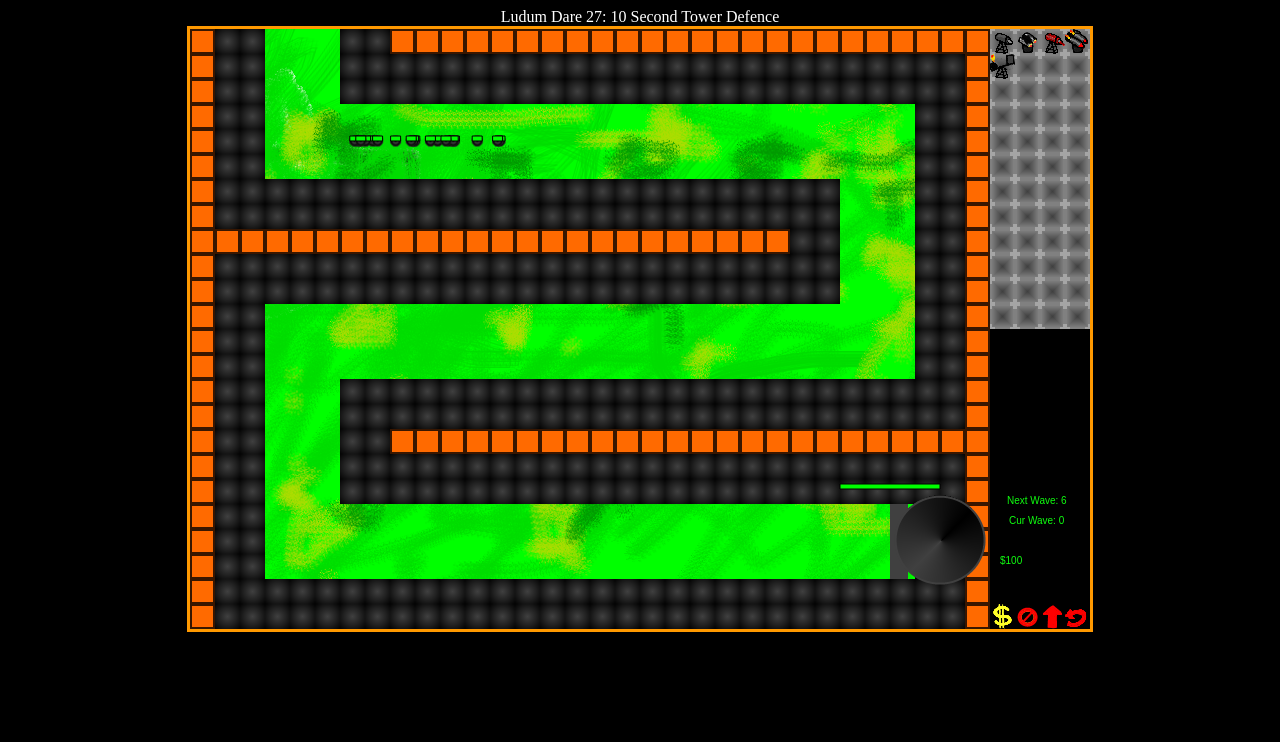
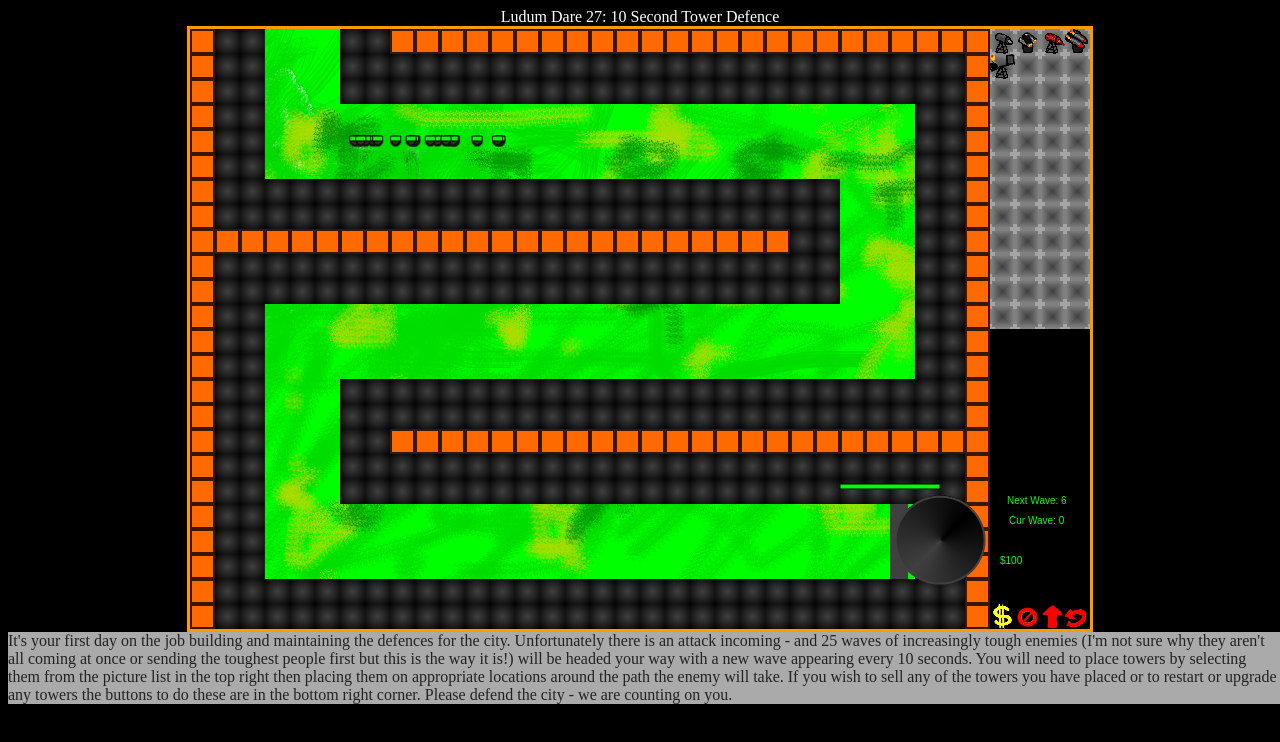
Before and after one commit to filtoid/ld27, a plain HTML site: page compo/index.html in a window 1280 px wide. Drawn offline with Linux system fonts and the light colour scheme.

Commit message:
Added in some help text to the main html view (in fact the only view)

```diff
--- a/compo/index.html
+++ b/compo/index.html
@@ -26,7 +26,11 @@
 			<p>Your browser does not support the canvas element. I'm afraid I am only supporting Chrome during LD25 - I just don't have time to work through browser specific issues - Filtoid. Try it in other browsers though - it might work.</p>
 		</canvas>
 	</div>
-	<div id="player-message" style="position:absolute ; color:#222222 ; background-color:#aaaaaa"></div>
+	<div id="player-message" style="position:absolute ; color:#222222 ; background-color:#aaaaaa">It's your first day on the job building and maintaining the defences for the city.
+	Unfortunately there is an attack incoming - and 25 waves of increasingly tough enemies (I'm not sure why they aren't all coming at once or sending the toughest people first but this is the way it is!) will be headed your way with a new wave appearing every 10 seconds. You will need to place towers by
+	selecting them from the picture list in the top right then placing them on appropriate locations around the path the enemy will take. If you wish to sell any of the towers you have placed or to restart or upgrade
+	any towers the buttons to do these are in the bottom right corner. Please defend the city - we are counting on you.
+	</div>
 	<div id="debug-console"></div>
 
 
```
Also changed, not shown: 1 other file.
